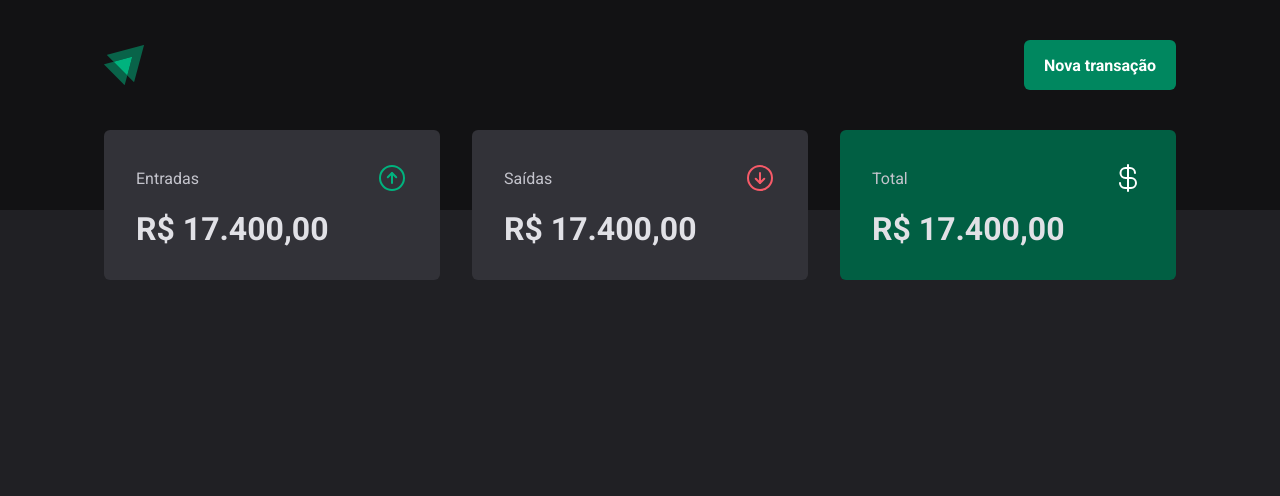
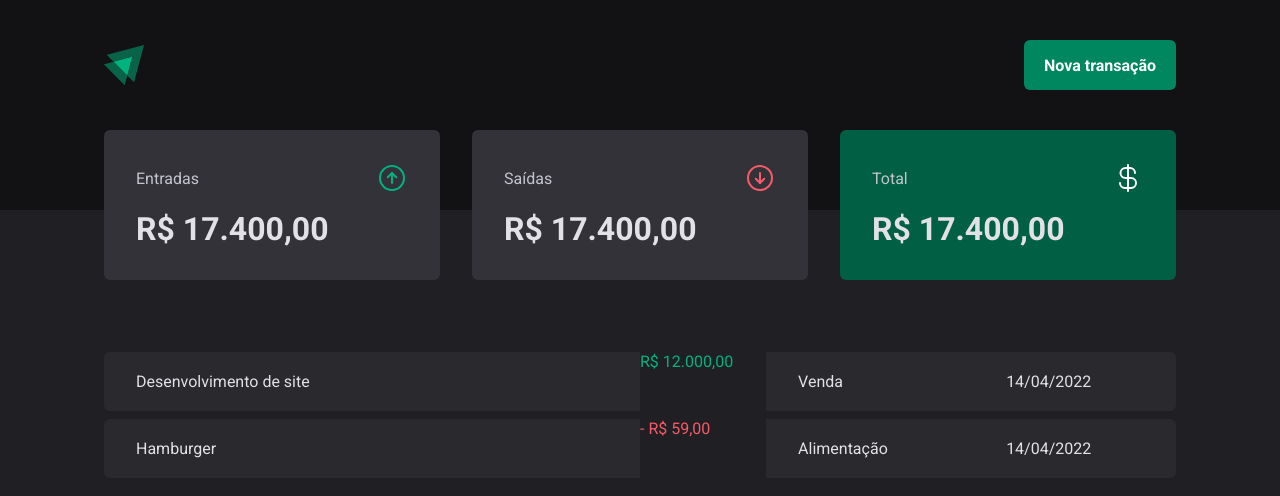
Before and after one commit to luizsaulo/MD-03, a React (Vite) app: page / in a window 1280 px wide. Shown: the top 496 px of the page. Built offline with nearby package versions, Linux system fonts and the light colour scheme.

Commit message:
construction of table on the transactions page including styles

```diff
--- a/src/pages/Transactions/index.tsx
+++ b/src/pages/Transactions/index.tsx
@@ -1,11 +1,35 @@
 import { Header } from "../../components/Header";
 import { Summary } from "../../components/Summary";
+import {
+  PriceHighlight,
+  TransactionsContainer,
+  TransactionsTable,
+} from "./styles";
 
 export function Transactions() {
-    return (
-        <div>
-            <Header />
-            <Summary />
-        </div>
-    )
+  return (
+    <div>
+      <Header />
+      <Summary />
+
+      <TransactionsContainer>
+        <TransactionsTable>
+          <tbody>
+            <tr>
+              <td width="50%">Desenvolvimento de site</td>
+              <PriceHighlight variant="income">R$ 12.000,00</PriceHighlight>
+              <td>Venda</td>
+              <td>14/04/2022</td>
+            </tr>
+            <tr>
+              <td width="50%">Hamburger</td>
+              <PriceHighlight variant='outcome'>- R$ 59,00</PriceHighlight>
+              <td>Alimentação</td>
+              <td>14/04/2022</td>
+            </tr>
+          </tbody>
+        </TransactionsTable>
+      </TransactionsContainer>
+    </div>
+  );
 }
--- a/src/pages/Transactions/styles.ts
+++ b/src/pages/Transactions/styles.ts
@@ -0,0 +1,38 @@
+import styled from "styled-components";
+
+export const TransactionsContainer = styled.main`
+    width: 100%;
+    max-width: 1120px;
+    margin: 4rem auto 0;
+    padding: 0 1.5rem;
+`;
+
+export const TransactionsTable = styled.table`
+    width: 100%;
+    border-collapse: separate;
+    border-spacing: 0 0.5rem;
+    margin-top: 1.5rem;
+
+    td {
+        padding: 1.25rem 2rem;
+        background: ${props => props.theme['gray-700']};
+
+        &:first-child {
+            border-top-left-radius: 6px;
+            border-bottom-left-radius: 6px;
+        }
+
+        &:last-child {
+            border-top-right-radius: 6px;
+            border-bottom-right-radius: 6px;
+        }
+    }
+`;
+
+interface PriceHighlightProps {
+    variant: 'income' | 'outcome';
+}
+
+export const PriceHighlight = styled.span<PriceHighlightProps>`
+    color: ${props => props.variant === 'income' ? props.theme['green-300'] : props.theme['red-400']}
+`;
```
